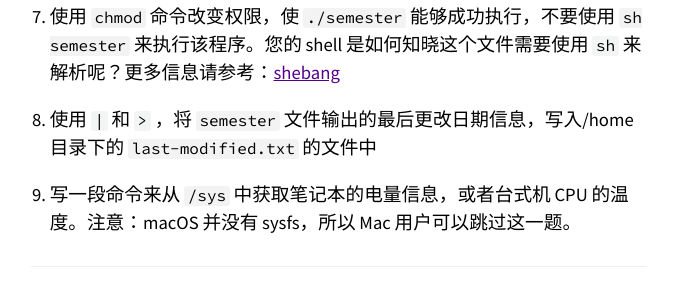
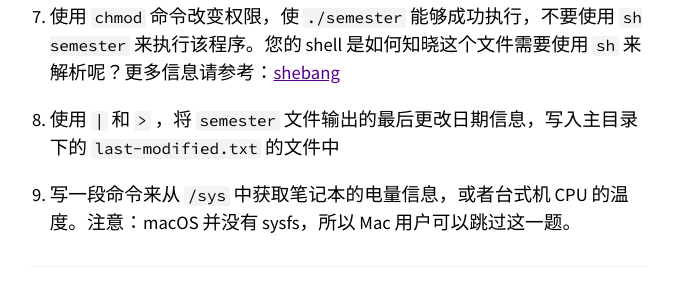
Before and after one commit to missing-semester-cn/missing-semester-cn.github.io, a Jekyll site: the page built from _2020/course-shell.md, in a window 1280 px wide and 900 px high, scrolled down 7417 px. Shown: the part 525-824 px from the top of the window, without its empty margins (301-974 px from the left). Built offline with Jekyll 4.4.1, drawn with Linux system fonts in a browser that asks for light colours.

Commit message:
修改关于home directory的翻译

```diff
--- a/_2020/course-shell.md
+++ b/_2020/course-shell.md
@@ -260,6 +260,6 @@ $ echo 1 | sudo tee /sys/class/leds/input6::scrolllock/brightness
 
 3. 使用 `chmod` 命令改变权限，使 `./semester` 能够成功执行，不要使用 `sh semester` 来执行该程序。您的 shell 是如何知晓这个文件需要使用 `sh` 来解析呢？更多信息请参考：[shebang](https://en.wikipedia.org/wiki/Shebang_(Unix))
 
-4. 使用 `|` 和 `>` ，将 `semester` 文件输出的最后更改日期信息，写入/home目录下的 `last-modified.txt` 的文件中
+4. 使用 `|` 和 `>` ，将 `semester` 文件输出的最后更改日期信息，写入主目录下的 `last-modified.txt` 的文件中
 
 5. 写一段命令来从 `/sys` 中获取笔记本的电量信息，或者台式机 CPU 的温度。注意：macOS 并没有 sysfs，所以 Mac 用户可以跳过这一题。
```
